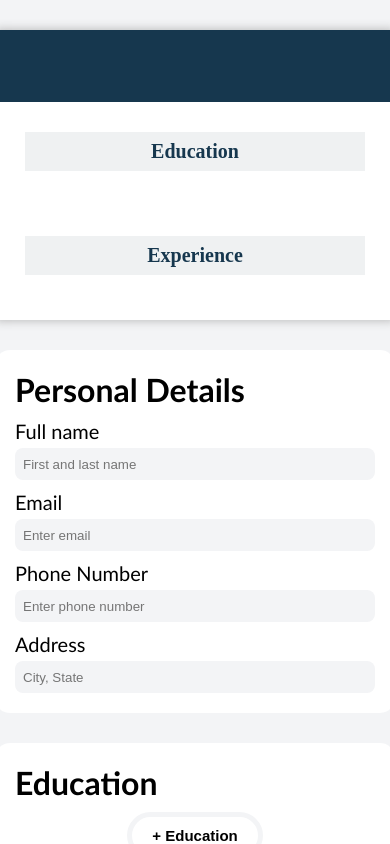
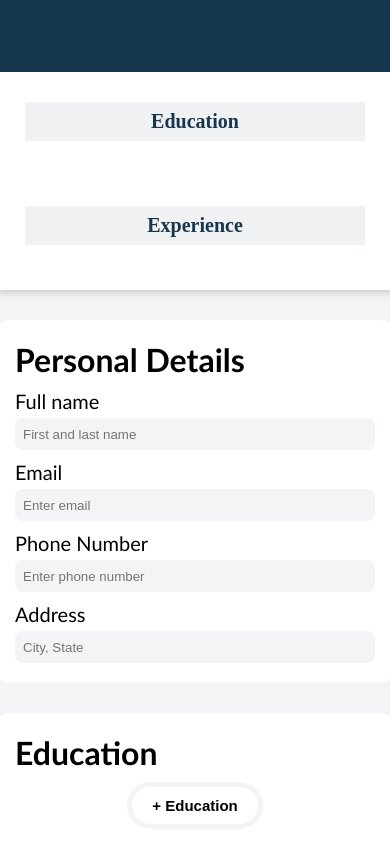
Before and after one commit to KaitoNishikawa/cv-application, a React (Vite) app: page / in a window 390 px wide. Shown: the top 844 px of the page. Built offline with nearby package versions, Linux system fonts and the light colour scheme.

Commit message:
responsive fr this time

```diff
--- a/src/styles/App.css
+++ b/src/styles/App.css
@@ -16,6 +16,6 @@
   .main{
     flex-direction: column-reverse;
     align-items: center;
-    padding: 30px 0 30px 0;
+    padding: 0 0 30px 0;
   }
 }
```
